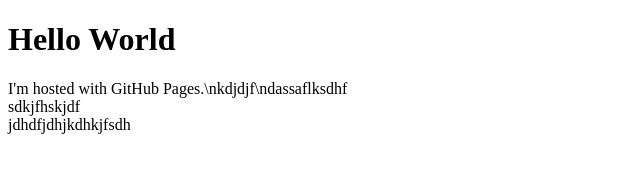
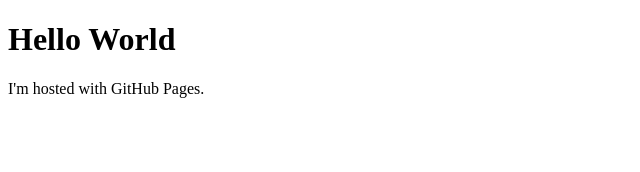
Before and after one commit to Joepelina/Joepelina.github.io, a plain HTML site: page index.html in a window 1280 px wide. Shown: the whole page, without its empty margins (0-640 px from the left). Drawn offline with Linux system fonts and the light colour scheme.

Commit message:
Update index.html

```diff
--- a/index.html
+++ b/index.html
@@ -2,10 +2,9 @@
 <html>
     <body>
         <h1>Hello World</h1>
-        <p>I'm hosted with GitHub Pages.\nkdjdjf\ndassaflksdhf<br>sdkjfhskjdf<br>jdhdfjdhjkdhkjfsdh
-        </p>
+        <p>I'm hosted with GitHub Pages.</p>
     </body>
-    <script src="snake.js">
+    <script src="snake.html">
         console.log("joep cringe")
     </script>
 </html>
```
